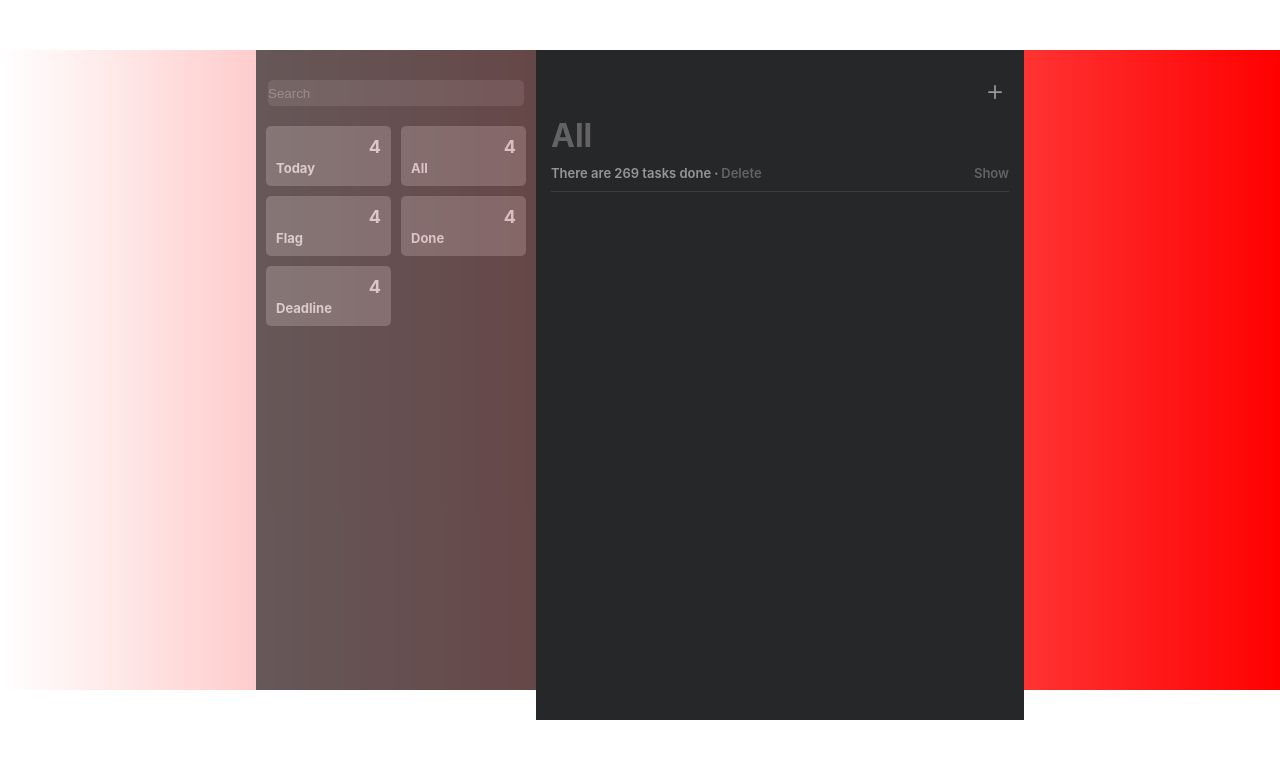
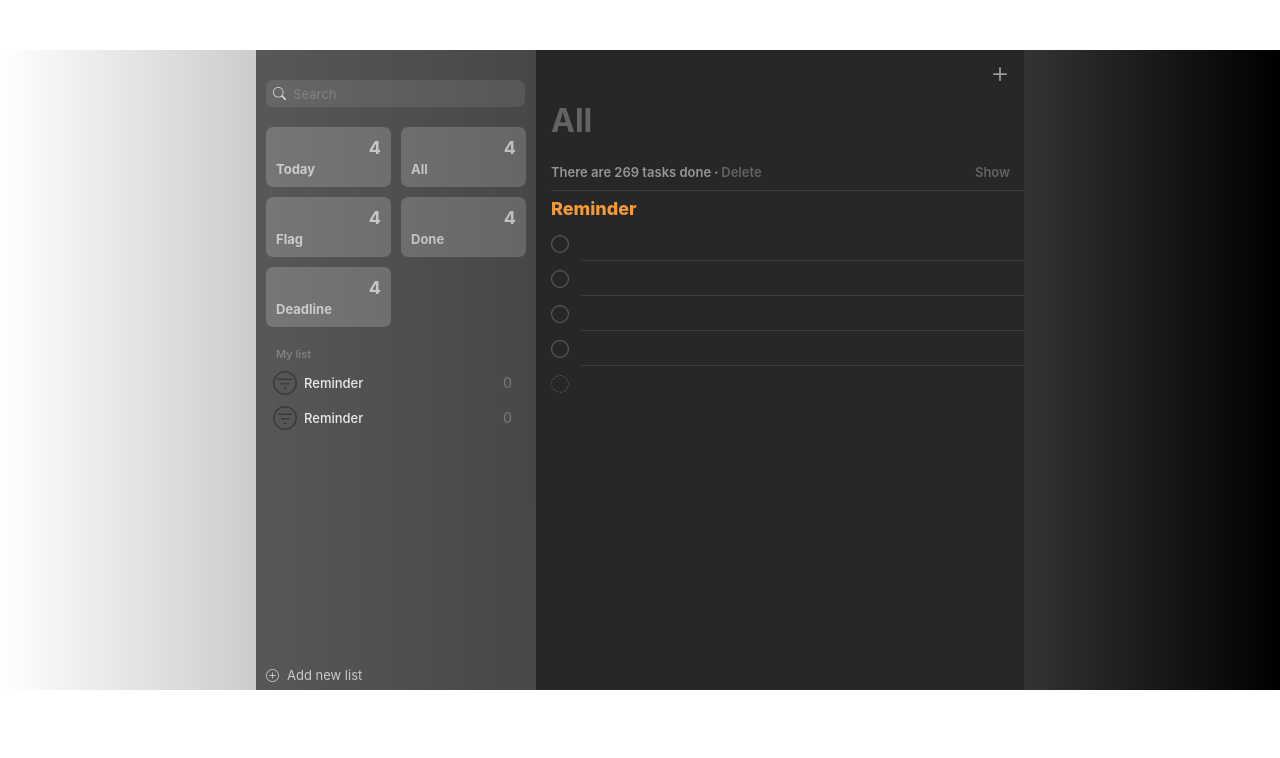
Before and after one commit to lostmymind-18/Reminder, a React (Create React App) app in the folder frontend/: page / in a window 1280 px wide. Shown: the top 758 px of the page. Built offline with nearby package versions, Linux system fonts and the light colour scheme.

Commit message:
complate static frontend

```diff
--- a/frontend/src/App.css
+++ b/frontend/src/App.css
@@ -1,6 +1,6 @@
 .App {
      text-align: center;
-     background-image: linear-gradient(to right, rgba(255,0,0,0), rgba(255,0,0,1));
+     background-image: linear-gradient(to right, rgba(255,0,0,0), rgba(0,0,0,1));
      height: 100%;
      width: 100%;
 }
@@ -12,19 +12,37 @@
 
 .SearchBar {
     margin-top: 30px;
-    height: 26px;
-    width: 256px;
-    padding: 0px;
+    height: 27px;
+    width: 245px;
+    margin-left: 10px;
     border: 3px;
-    border-radius: 5px;
+    border-radius: 7px;
     background-color: rgb(60,61,62);
     color: white;
-    border-color: rgb(70,109,149);
+    padding-left: 7px;
+    padding-right: 7px;
+}
 
+.SearchBar-search-icon{
+    float: left;
+    height: 100%;
+    display: flex;
+    align-items: center;
+}
+
+.SearchBar-search-text{
+    float: left;
+    height: 100%;
+    display: flex;
+    align-items: center;
+    margin-left: 7px;
+    color: rgb(99,99,102);
+    font-size: 13px;
+    font-weight: 550;
 }
 
 .Menu{
-    height: 300px;
+    height: 220px;
     width: 270px;
     margin-top: 20px;
     margin-left: 10px;
@@ -33,7 +51,7 @@
 .MenuItem {
     height: 40px;
     width: 105px;
-    border-radius: 5px;
+    border-radius: 7px;
     margin-top: 0px;
     margin-bottom: 10px;
     margin-right: 10px;
@@ -79,6 +97,7 @@
     height: 100%;
     width: 440px;
     background-color: rgb(38,39,40);
+    position: relative;
     opacity: 0.7;
 }
 
@@ -86,7 +105,7 @@
     height: 100%;
     width: 100%;
     background-color: rgb(38,39,40);
-    padding: 15px;
+    padding-left: 15px;
 }
 
 .Heading {
@@ -105,13 +124,15 @@
 .Heading-add-button{
     position: absolute;
     right: 0px;
-    top: 13px;
+    top: 10px;
+    right: 10px;
 }
 
 .Inform-completed-task {
     height: 36px;
     font-size: small;
     border-bottom: 1px solid rgb(60,61,62);
+    margin-top: 14px;
 }
 
 .inform-text {
@@ -139,4 +160,118 @@
     align-items: center;
     color: rgb(99,99,101);
     font-weight:600;
+    margin-right: 14px;
 }
+
+.TaskListName-Name{
+    color: rgb(241,154,55);
+    float: left;
+    margin-top: 7px;
+    font-size: 18px;
+    font-weight:850;
+    margin-bottom: 7px;
+}
+
+.Task{
+    float: left;
+    width: 100%;
+    display: flex;
+    min-height: 35px;
+}
+
+.Task-CheckBox{
+    flex-grow: 1;
+    float: left;
+    display: flex;
+    align-items: center;
+}
+
+.Task-Content{
+    flex-grow: 1;
+    float: left;
+    border-bottom: 1px solid rgb(60,61,62);
+    display: flex;
+    align-items: center;
+    width: 100%;
+    margin-left: 12px;
+    color: white;
+    font-size: 13px;
+    font-weight: 500;
+}
+
+.AddList{
+    height: 20px;
+    width: 100%;
+    position: absolute;
+    bottom: 5px;
+    left: 10px;
+}
+
+.AddList-add-icon{
+    height: 100%;
+    float: left;
+    display: flex;
+    align-items: center;
+}
+
+.AddList-text{
+    height: 100%;
+    float: left;
+    display: flex;
+    align-items: center;
+    margin-left: 8px;
+    font-size: 13px;
+    color: rgb(206,207,209)
+}
+
+.MyList{
+    height: 200px;
+    width: 259px;
+    margin-left: 10px;
+}
+
+.MyList-name{
+    float: left;
+    margin-left: 10px;
+    margin-bottom: 4px;
+    color: rgb(99,99,102);
+    font-size: 11px;
+    font-weight: 630;
+}
+
+.ListItem{
+    height: 35px;
+    width: 100%;
+    float: left;
+    border-radius: 5px;
+}
+
+.ListItem-icon{
+    height: 100%;
+    display: flex;
+    align-items: center;
+    float: left;
+    margin-left: 7px;
+}
+
+.ListItem-name{
+    height: 100%;
+    display: flex;
+    align-items: center;
+    float: left;
+    margin-left: 7px;
+    color: white;
+    font-size: 13px;
+    font-weight: 550;
+}
+
+.ListItem-count{
+    height: 100%;
+    display: flex;
+    align-items: center;
+    float: right;
+    margin-right: 13px;
+    color: rgb(99,99,102);
+    font-weight: 480;
+    font-size: 14px;
+}
--- a/frontend/src/App.js
+++ b/frontend/src/App.js
@@ -20,7 +20,16 @@ function MenuItem({name,tasks}){
 
 function SearchBar(){
     return (
-        <input type="text" placeholder="Search" className="SearchBar"></input>
+        <div className="SearchBar">
+            <div className="SearchBar-search-icon">
+                <svg xmlns="http://www.w3.org/2000/svg" width="13" height="13" fill="rgb(225,225,225)" class="bi bi-search" viewBox="0 0 16 16">
+                    <path d="M11.742 10.344a6.5 6.5 0 1 0-1.397 1.398h-.001q.044.06.098.115l3.85 3.85a1 1 0 0 0 1.415-1.414l-3.85-3.85a1 1 0 0 0-.115-.1zM12 6.5a5.5 5.5 0 1 1-11 0 5.5 5.5 0 0 1 11 0"/>
+                </svg>
+            </div>
+            <div className="SearchBar-search-text">
+                Search
+            </div>
+        </div>
     );
 }
 
@@ -40,11 +49,63 @@ function Menu({categories, tasks}){
     );
 }
 
+function ListItem({name,tasks}){
+    return (
+        <div className="ListItem">
+            <div className="ListItem-icon">
+                <svg xmlns="http://www.w3.org/2000/svg" width="24" height="24" fill="currentColor" class="bi bi-filter-circle" viewBox="0 0 16 16">
+                    <path d="M8 15A7 7 0 1 1 8 1a7 7 0 0 1 0 14m0 1A8 8 0 1 0 8 0a8 8 0 0 0 0 16"/>
+                    <path d="M7 11.5a.5.5 0 0 1 .5-.5h1a.5.5 0 0 1 0 1h-1a.5.5 0 0 1-.5-.5m-2-3a.5.5 0 0 1 .5-.5h5a.5.5 0 0 1 0 1h-5a.5.5 0 0 1-.5-.5m-2-3a.5.5 0 0 1 .5-.5h9a.5.5 0 0 1 0 1h-9a.5.5 0 0 1-.5-.5"/>
+                </svg>
+            </div>
+            <div className="ListItem-name">
+                {name}
+            </div>
+            <div className="ListItem-count">
+                {tasks.length}
+            </div>
+        </div>
+    )
+}
+
+function MyList({list}){
+    let listJsx = []
+    list.forEach((item)=>{
+        listJsx.push(<ListItem name={"Reminder"} tasks={[]}/>)
+    })
+    return (
+        <div className="MyList">
+            <div className="MyList-name">
+                My list
+            </div>
+            {listJsx}
+        </div>
+    )
+}
+
+function AddList(){
+    return (
+        <div className="AddList">
+            <div className="AddList-add-icon">
+                <svg xmlns="http://www.w3.org/2000/svg" width="13" height="13" fill="rgb(206,207,209)" class="bi bi-plus-circle" viewBox="0 0 16 16">
+                    <path d="M8 15A7 7 0 1 1 8 1a7 7 0 0 1 0 14m0 1A8 8 0 1 0 8 0a8 8 0 0 0 0 16"/>
+                    <path d="M8 4a.5.5 0 0 1 .5.5v3h3a.5.5 0 0 1 0 1h-3v3a.5.5 0 0 1-1 0v-3h-3a.5.5 0 0 1 0-1h3v-3A.5.5 0 0 1 8 4"/>
+                </svg>
+            </div>
+            <div className="AddList-text">
+                Add new list
+            </div>
+        </div>
+    )
+}
+
 function SideBar({categories,tasks}){
     return (
         <div className="SideBar">
             <SearchBar/>
             <Menu categories={categories} tasks={tasks}/>
+            <MyList list={["Reminder","Sport"]}/>
+            <AddList/>
         </div>
     )
 }
@@ -77,15 +138,45 @@ function Heading({name}){
     )
 }
 
-function Task({task}){
+function Task({task, last}){
+    let taskContent = "";
+    let circle = NaN;
+    if(last){
+        circle = <svg fill="rgb(91,92,93)" width="18" height="18" viewBox="0 0 27 27" xmlns="http://www.w3.org/2000/svg">
+                    <path fill-rule="evenodd"
+                    d="m13.5 26.5c1.412 0 2.794-.225 4.107-.662l-.316-.949c-1.212.403-2.487.611-3.792.611v1m6.06-1.495c1.234-.651 2.355-1.498 3.321-2.504l-.721-.692c-.892.929-1.928 1.711-3.067 2.312l.467.884m4.66-4.147c.79-1.149 1.391-2.418 1.777-3.762l-.961-.276c-.356 1.24-.911 2.411-1.64 3.471l.824.567m2.184-5.761c.063-.518.096-1.041.097-1.568 0-.896-.085-1.758-.255-2.603l-.98.197c.157.78.236 1.576.236 2.405-.001.486-.031.97-.09 1.448l.993.122m-.738-6.189c-.493-1.307-1.195-2.523-2.075-3.605l-.776.631c.812.999 1.46 2.122 1.916 3.327l.935-.353m-3.539-5.133c-1.043-.926-2.229-1.68-3.512-2.229l-.394.919c1.184.507 2.279 1.203 3.242 2.058l.664-.748m-5.463-2.886c-1.012-.253-2.058-.384-3.119-.388-.378 0-.717.013-1.059.039l.077.997c.316-.024.629-.036.98-.036.979.003 1.944.124 2.879.358l.243-.97m-6.238-.022c-1.361.33-2.653.878-3.832 1.619l.532.847c1.089-.684 2.281-1.189 3.536-1.494l-.236-.972m-5.517 2.878c-1.047.922-1.94 2.01-2.643 3.212l.864.504c.649-1.112 1.474-2.114 2.441-2.966l-.661-.75m-3.54 5.076c-.499 1.293-.789 2.664-.854 4.072l.999.046c.06-1.3.328-2.564.788-3.758l-.933-.36m-.78 6.202c.163 1.396.549 2.744 1.14 4l.905-.425c-.545-1.16-.902-2.404-1.052-3.692l-.993.116m2.177 5.814c.788 1.151 1.756 2.169 2.866 3.01l.606-.796c-1.025-.78-1.919-1.721-2.646-2.783l-.825.565m4.665 4.164c1.23.65 2.559 1.1 3.943 1.328l.162-.987c-1.278-.21-2.503-.625-3.638-1.225l-.468.884m6.02 1.501c.024 0 .024 0 .048 0v-1c-.022 0-.022 0-.044 0l-.004 1"/>
+                </svg>
+    }
+    else{
+        circle = <svg xmlns="http://www.w3.org/2000/svg" width="18" height="18" fill="rgb(91,92,93)" class="bi bi-circle" viewBox="0 0 16 16">
+                    <path d="M8 15A7 7 0 1 1 8 1a7 7 0 0 1 0 14m0 1A8 8 0 1 0 8 0a8 8 0 0 0 0 16"/>
+                </svg>
+        taskContent = <div className="Task-Content">
+                        {task.content}
+                      </div>;
+    }
     return (
-        <></>
+        <div className="Task">
+            <div className="Task-CheckBox">
+                {circle}
+            </div>
+            {taskContent}
+        </div>
     )
 }
 
-function TaskTableAllList({listName, tasks}){
+function TaskListName({listName, tasks}){
+    let taskList = [];
+    tasks.forEach((task)=>{
+        taskList.push(<Task task={task}/>)
+    })
     return (
         <>
+        <div className="TaskListName-Name">
+            {listName}
+        </div>
+        {taskList}
+        <Task task={NaN} last={true}/>
         </>
     )
 }
@@ -102,7 +193,7 @@ function TaskTableAll({tasks}){
     })
     let taskListJsx = [];
     for(var list in tasksOfLists){
-        taskListJsx.push(<TaskTableAllList listName={list} tasks={tasksOfLists[list]}/>)
+        taskListJsx.push(<TaskListName listName={list} tasks={tasksOfLists[list]}/>)
     }
     return (
         <div className="TaskTable">
@@ -122,11 +213,10 @@ function MainTable({name,tasks}){
 
 function Reminder({categories,tasks}) {
     let name = "All";
-    let displayTasks = [];
     return (
         <div className="Reminder">
             <SideBar categories={categories} tasks={tasks}/>
-            <MainTable name={name} tasks={displayTasks}/>
+            <MainTable name={name} tasks={tasks}/>
         </div>
     );
 }
```
